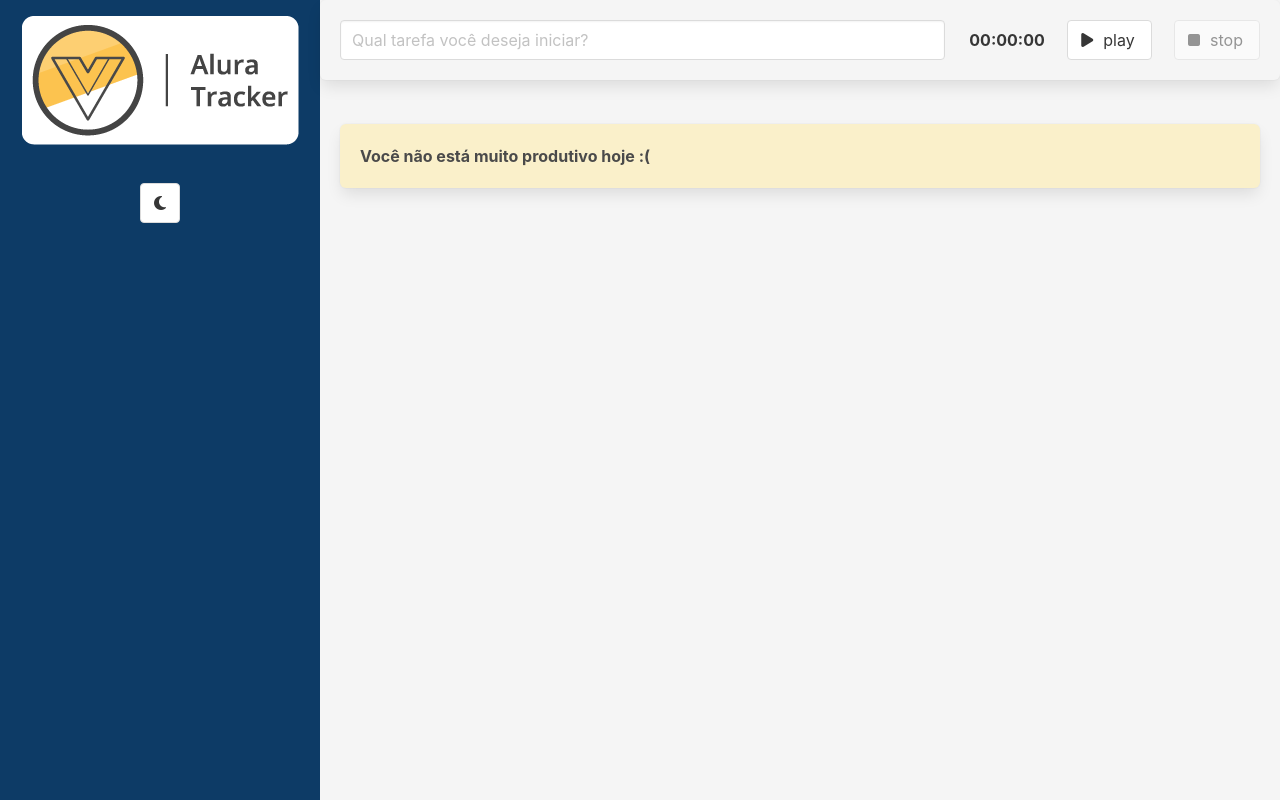
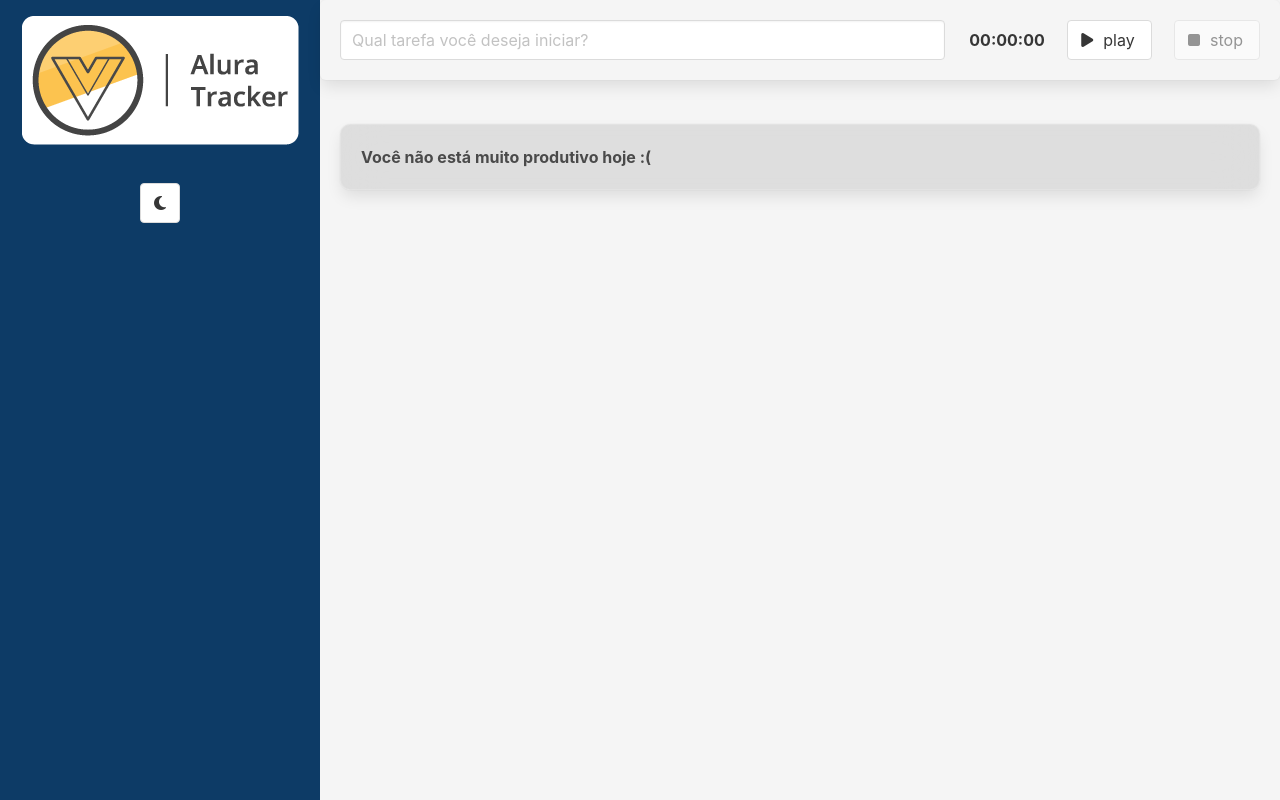
Before and after one commit to brunopdt/alura-tracker-vue, a Vue app: page / in a window 1280 px wide. Built offline with nearby package versions, Linux system fonts and the light colour scheme.

Commit message:
Estilo BoxWrapper e build

```diff
--- a/src/components/BoxWrapper.vue
+++ b/src/components/BoxWrapper.vue
@@ -1,5 +1,5 @@
 <template>
-  <div class="box has-text-weight-bold" :style='estilos'>
+  <div class="box has-text-weight-bold">
     <slot></slot>
   </div>
 </template>
@@ -8,13 +8,16 @@
 import { defineComponent } from 'vue';
 
 export default defineComponent({
-  name: 'BoxWrapper',
-  data() {
-    return {
-      estilos: {
-        background: '#FAF0CA'
-      }
-    }
-  }
+  name: 'BoxWrapper'
 });
 </script>
+
+<style scoped>
+.box {
+  background: rgba(202, 202, 202, 0.55);
+  backdrop-filter: blur(20px);
+  -webkit-backdrop-filter: blur(20px);
+  border-radius: 10px;
+  border: 1px solid rgba(255, 255, 255, 0.18);
+}
+</style>
```
